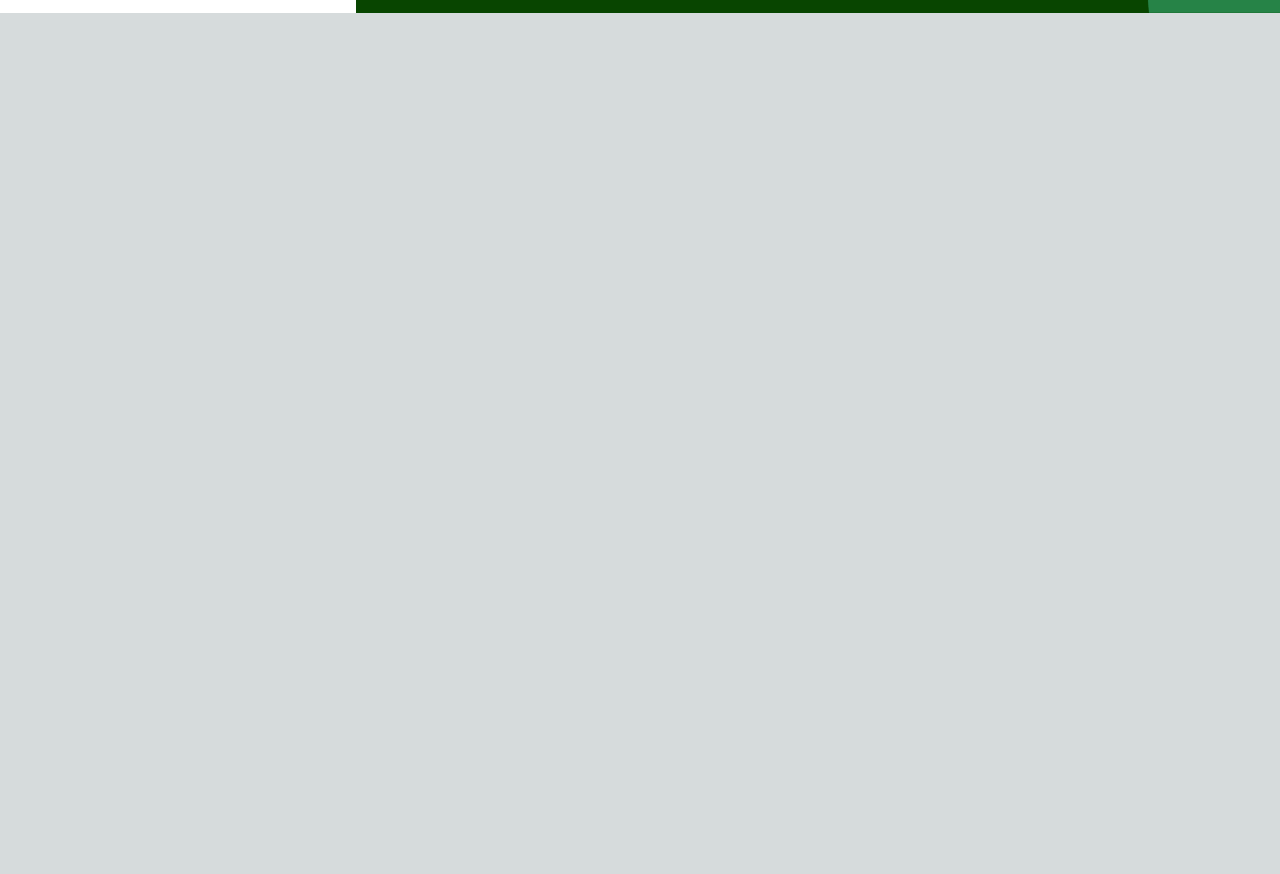
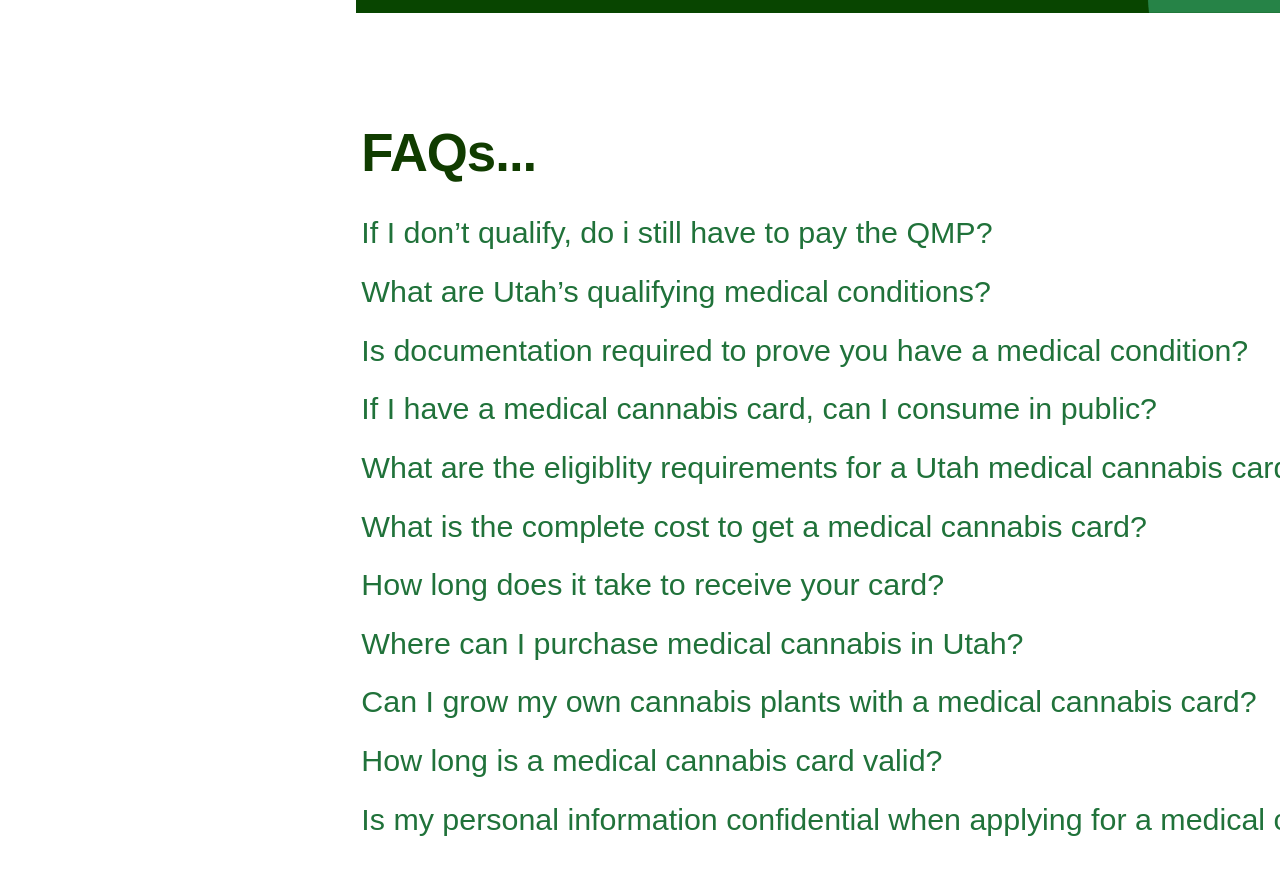
Before and after one commit to u1240256/utah-grown-spa, a Next.js app: page / in a window 1280 px wide. Shown: the part 4529-5403 px from the top of the page. Before the commit the page ends 4542 px from the top, so only its background shows below. Built offline with nearby package versions, Linux system fonts and the light colour scheme.

Commit message:
FAQS section done

```diff
--- a/app/page.tsx
+++ b/app/page.tsx
@@ -491,7 +491,7 @@ export default function Home() {
                     color: "#103c00",
                     fontSize: "3.5rem",
                     fontFamily: "'Proxima Nova', sans-serif",
-                    fontWeight: 800,
+                    fontWeight: 700,
                     marginBottom: 0,
                     marginTop: 40,
                   }}
@@ -605,6 +605,78 @@ export default function Home() {
                 </button>
               </div>
             </div>
+            <div style={{ height: 100 }} />
+
+            {/* FAQs Section */}
+            <div
+              style={{
+                width: 1460,
+                marginLeft: "-16%",
+                color: "103c00",
+                background: "white",
+                padding: "0 0 60px 0",
+                position: "relative",
+              }}
+            >
+              <div style={{ paddingLeft: 80 }}>
+                <h2
+                  style={{
+                    fontFamily: "'Proxima Nova', sans-serif",
+                    color: "#103c00",
+                    fontWeight: 700,
+                    fontSize: "3.3rem",
+                    marginBottom: 36,
+                    marginTop: 0,
+                    letterSpacing: "-1px",
+                  }}
+                >
+                  FAQs...
+                </h2>
+                <div
+                  style={{
+                    fontFamily: "'Proxima Nova', sans-serif",
+                    color: "#20723a",
+                    fontWeight: 400,
+                    fontSize: "1.9rem",
+                    lineHeight: 1.6,
+                    display: "flex",
+                    flexDirection: "column",
+                    marginTop:-20,
+                    gap: 10,
+                  }}
+                >
+                  <span>
+                    If I don’t qualify, do i still have to pay the QMP?
+                  </span>
+                  <span>What are Utah’s qualifying medical conditions?</span>
+                  <span>
+                    Is documentation required to prove you have a medical
+                    condition?
+                  </span>
+                  <span>
+                    If I have a medical cannabis card, can I consume in public?
+                  </span>
+                  <span>
+                    What are the eligiblity requirements for a Utah medical
+                    cannabis card?
+                  </span>
+                  <span>
+                    What is the complete cost to get a medical cannabis card?
+                  </span>
+                  <span>How long does it take to receive your card?</span>
+                  <span>Where can I purchase medical cannabis in Utah?</span>
+                  <span>
+                    Can I grow my own cannabis plants with a medical cannabis
+                    card?
+                  </span>
+                  <span>How long is a medical cannabis card valid?</span>
+                  <span>
+                    Is my personal information confidential when applying for a
+                    medical cannabis card?
+                  </span>
+                </div>
+              </div>
+            </div>
           </div>
         </div>
       </div>
```
